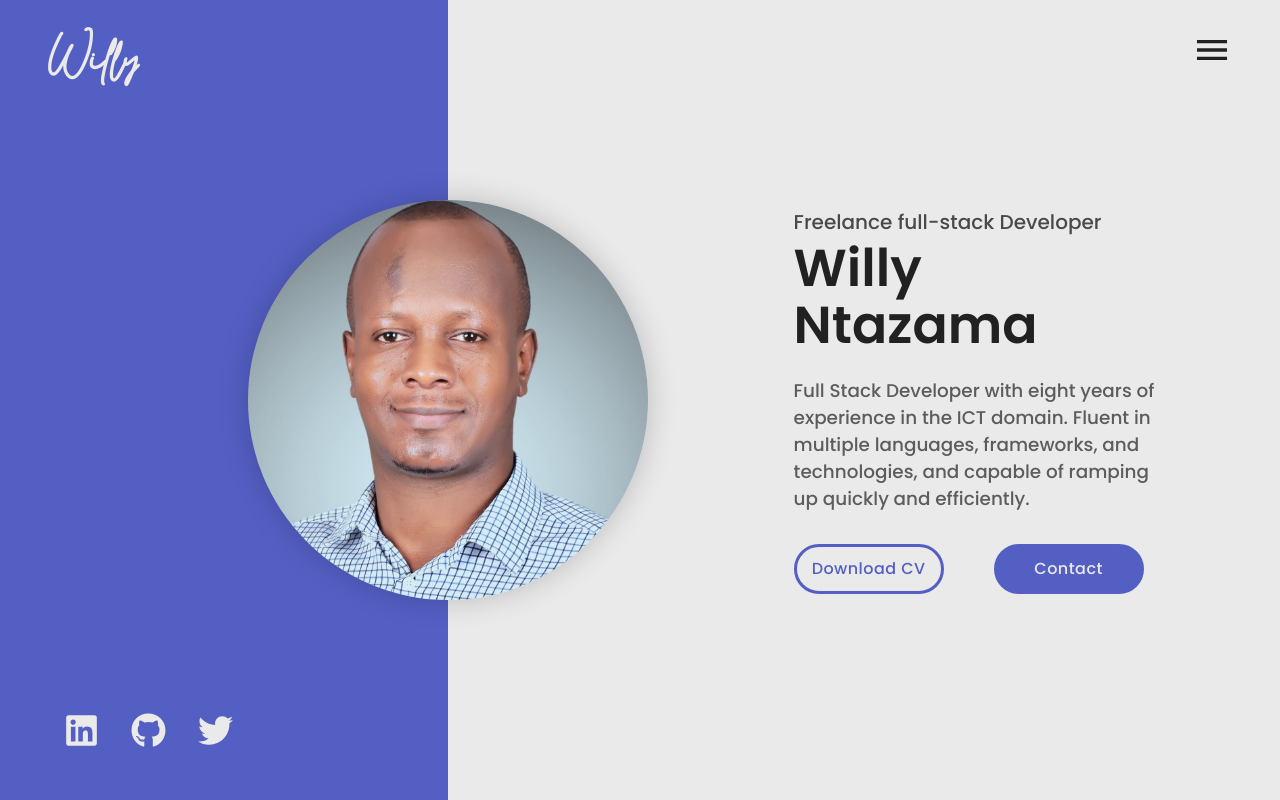
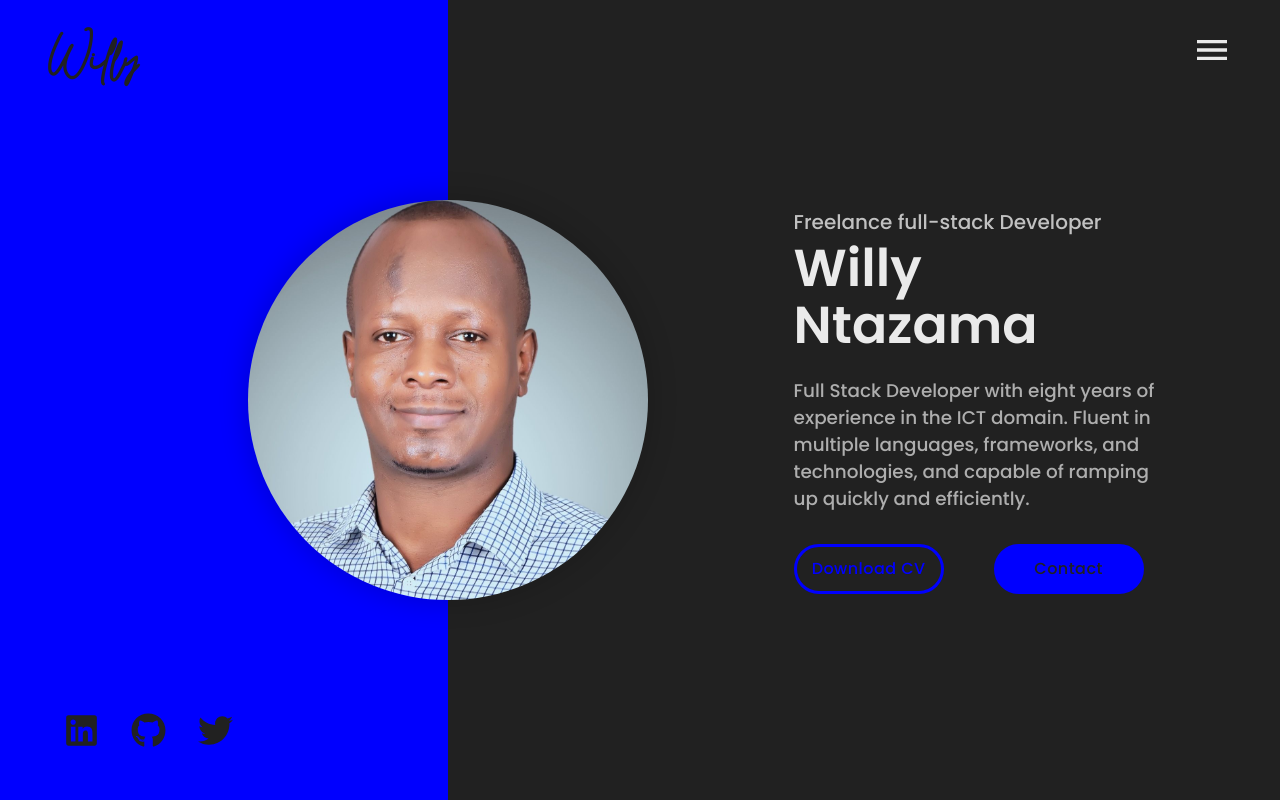
Before and after one commit to ntzwilly/portfolio, a React (Create React App) app: page /blog in a window 1280 px wide. Shown: the top 800 px of the page. Built offline with nearby package versions, Linux system fonts and the light colour scheme; a web font is replaced by a local one.

Commit message:
Change the theme

```diff
--- a/src/data/themeData.js
+++ b/src/data/themeData.js
@@ -5,7 +5,7 @@ import {
 
 
 export const themeData = {
-    theme: blueThemeLight
+    theme: blueThemeDark
 }
 
 
```
